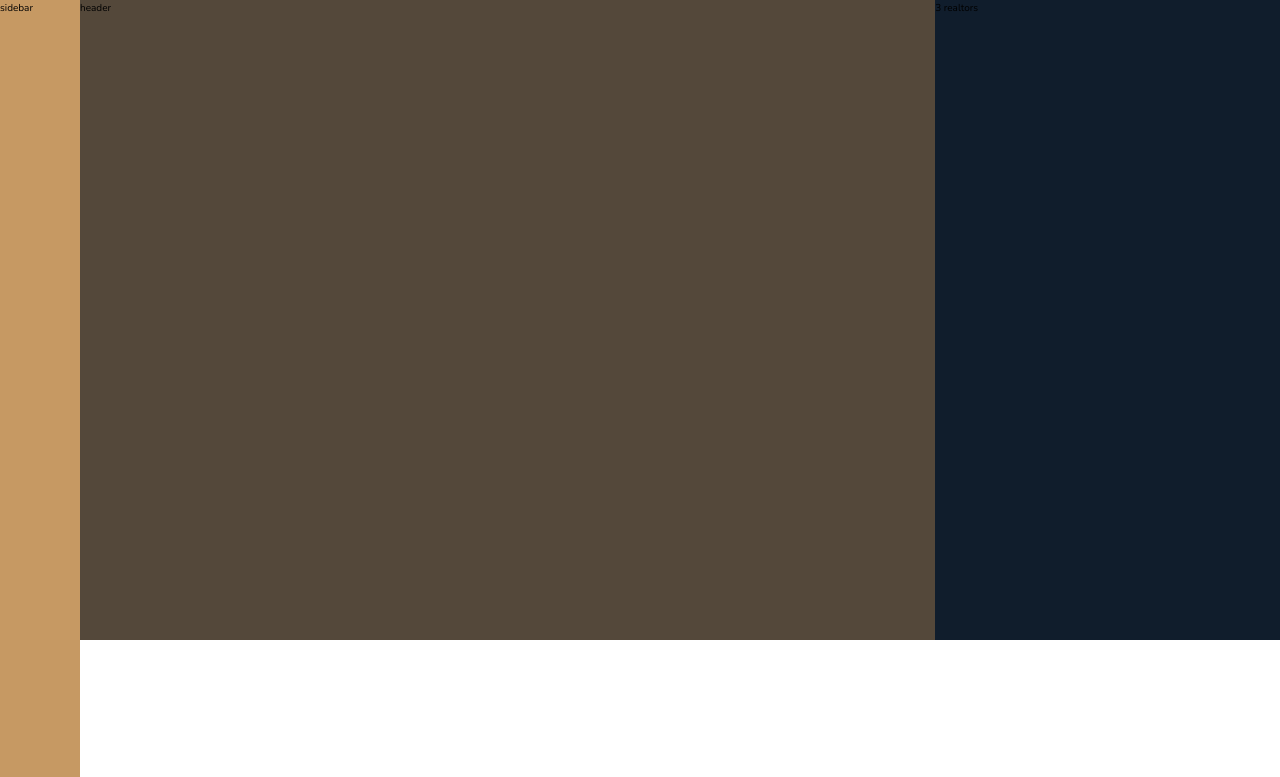
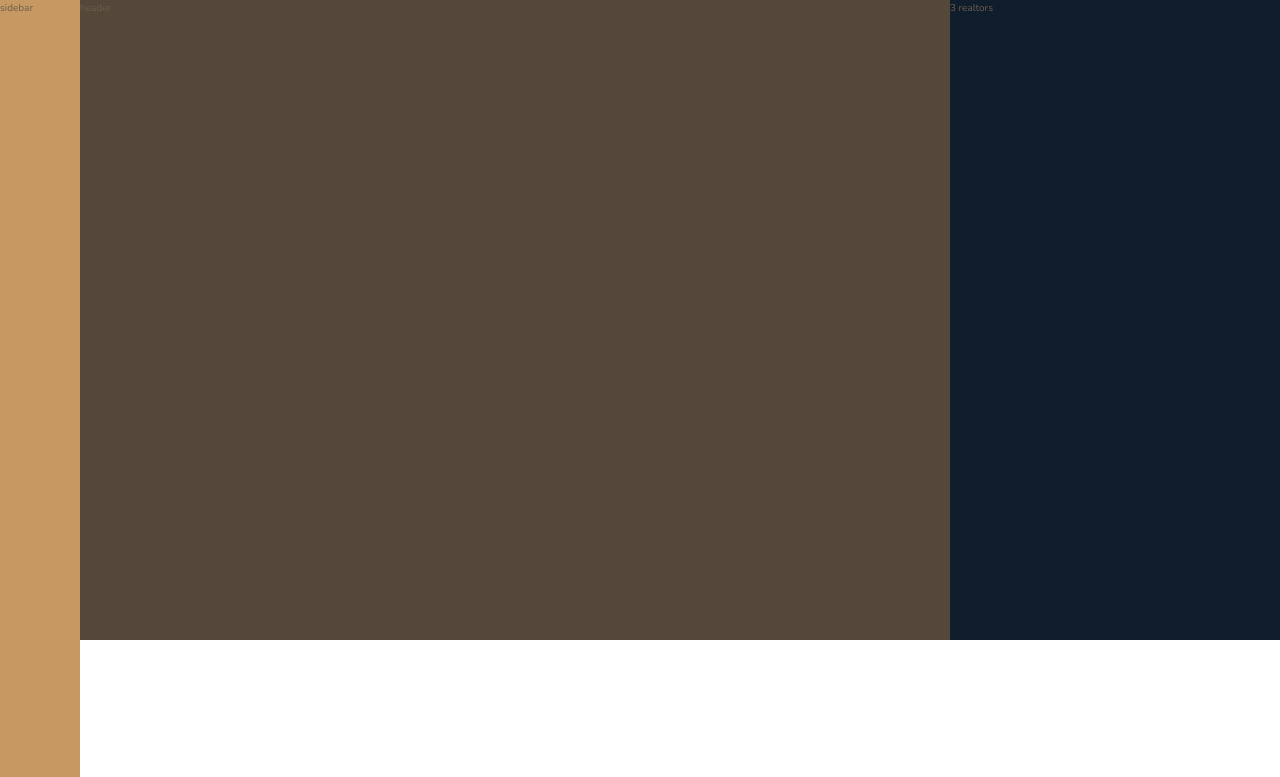
Before and after one commit to giulianoFrau/ProgettoCorsoCssGrid, a website: page index.html in a window 1280 px wide. Shown: the top 777 px of the page. Drawn offline with nearby package versions, Linux system fonts and the light colour scheme.

Commit message:
implementazioni

```diff
--- a/sass/_base.scss
+++ b/sass/_base.scss
@@ -14,7 +14,11 @@ $color-grey-dark-2: #6D5D4B;
 $font-primary: 'Nunito', sans-serif;
 $font-display: 'Josefin Sans', sans-serif;
 
-
+// RESPONSIVE BREAKPOINTS
+$bp-largest: 75em;   // 1200px
+$bp-large: 62.5em;   // 1000px
+$bp-medium: 50em;    // 800px;
+$bp-small: 37.5em;    // 600px;
 
 *,
 *::before,
@@ -26,22 +30,21 @@ $font-display: 'Josefin Sans', sans-serif;
 
 html {
     box-sizing: border-box;
-    font-size: 62.5%; // 1rem = 10px, 10px/16px = 62.5%
+    font-size: 62.5%; // 10px/16px = 62.5% -> 1rem = 10px
+
 }
-
-
 
 body {
     font-family: $font-primary;
-    color: color-grey-dark-2;
+    color: $color-grey-dark-2;
     font-weight: 300;
     line-height: 1.6;
 }
 
-.container{
+.container {
     display: grid;
-    grid-template-rows: 80vh min-content  40vh repeat(3,min-content); /*min content xk vogliamo che gli elementi si adattino alla pagina e non si allarghino se è piu grande (come il max content)*/
-    grid-template-columns: [sidebar-start] 8rem [sidebar-end full-start] minmax(6rem,1fr) [center-start]repeat(8,[col-start] minmax(min-content,14rem) [col-end] ) [center-end] 1fr [full-end]; /*usiamo larghezza massima 140 px e min content in modo che quando riduciamo non sballa tutto, aggiungiamo 1fr
+    grid-template-rows: 80vh min-content 40vw repeat(3, min-content);/*min content xk vogliamo che gli elementi si adattino alla pagina e non si allarghino se è piu grande (come il max content)*/
+    grid-template-columns: [sidebar-start] 8rem [sidebar-end full-start] minmax(6rem, 1fr) [center-start] repeat(8, [col-start] minmax(min-content, 14rem) [col-end]) [center-end] minmax(6rem, 1fr) [full-end]; /*usiamo larghezza massima 140 px e min content in modo che quando riduciamo non sballa tutto, aggiungiamo 1fr
     prima e dopo la colonna in quanto cosi abbiamo centrate le "8 colonne centrali" eccetto per la sidebar da 8 rem*/
 
 }
```
Also changed, not shown: css/style.css, index.html (line endings or trailing spaces).
